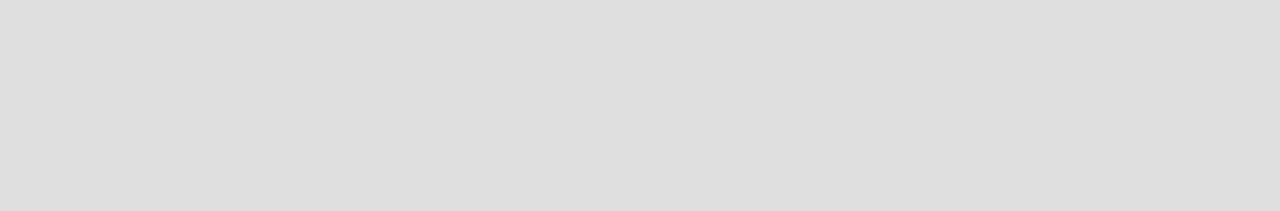
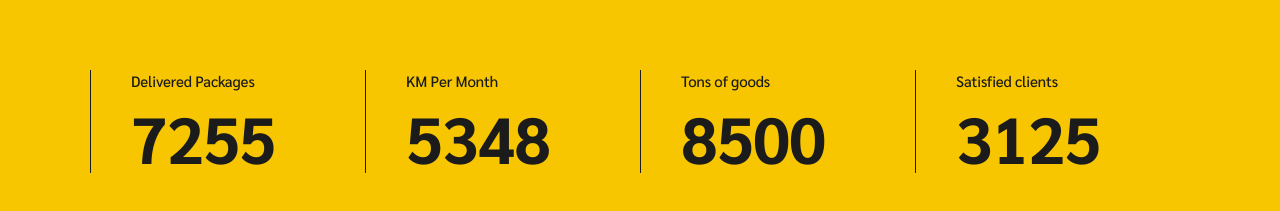
Before and after one commit to macqueen006/cargo, a Next.js app: page / in a window 1280 px wide. Shown: the part 2485-2696 px from the top of the page. Before the commit the page ends 2395 px from the top, so only its background shows below. Built offline with nearby package versions, Linux system fonts and the light colour scheme.

Commit message:
added the Counters section to the home page

```diff
--- a/app/(home)/_components/Counters.tsx
+++ b/app/(home)/_components/Counters.tsx
@@ -1,8 +1,8 @@
 const Counters = () => {
     return (
       <section className="py-[16rem] bg-main-color block relative">
-        <div className="px-[4rem] w-full flex flex-wrap relative">
-          <div className="w-full flex content-start pb-[7rem]">
+        <div className="px-[4rem] lg:px-0 w-full flex flex-wrap relative max-w-[1100px] mx-auto">
+          <div className="w-full flex content-start pb-[7rem] lg:pb-0 sm:basis-1/2 lg:basis-1/4">
             <div className="pl-[4rem] border-l border-dark-color">
               <h6 className="mb-[1rem] text-[1.5rem] leading-[2.1rem] -tracking-[0.015rem] font-medium">
                 Delivered Packages
@@ -13,7 +13,7 @@ const Counters = () => {
             </div>
           </div>
           {/* counter */}
-          <div className="w-full flex content-start pb-[7rem]">
+          <div className="w-full flex content-start pb-[7rem] lg:pb-0 sm:basis-1/2 lg:basis-1/4">
             <div className="pl-[4rem] border-l border-dark-color">
               <h6 className="mb-[1rem] capitalize text-[1.5rem] leading-[2.1rem] -tracking-[0.015rem] font-medium">
                 KM Per Month
@@ -24,7 +24,7 @@ const Counters = () => {
             </div>
           </div>
           {/* counter */}
-          <div className="w-full flex content-start pb-[7rem]">
+          <div className="w-full flex content-start pb-[7rem] lg:pb-0 sm:basis-1/2 lg:basis-1/4">
             <div className="pl-[4rem] border-l border-dark-color">
               <h6 className="mb-[1rem] text-[1.5rem] leading-[2.1rem] -tracking-[0.015rem] font-medium">
                 Tons of goods
@@ -35,7 +35,7 @@ const Counters = () => {
             </div>
           </div>
           {/* counter */}
-          <div className="w-full flex content-start pb-[7rem]">
+          <div className="w-full flex content-start pb-[7rem] lg:pb-0 sm:basis-1/2 lg:basis-1/4">
             <div className="pl-[4rem] border-l border-dark-color">
               <h6 className="mb-[1rem] text-[1.5rem] leading-[2.1rem] -tracking-[0.015rem] font-medium">
                 Satisfied clients
--- a/app/(home)/page.tsx
+++ b/app/(home)/page.tsx
@@ -6,7 +6,7 @@ import MobileHeader from "@/components/navigators/MobileHeader";
 import OurSolutions from "./_components/OurSolutions";
 import OurServicesColumns from "./_components/OurServicesColumns";
 import Testimonials from "./_components/Testimonials";
-// import Counters from "./_components/Counters";
+import Counters from "./_components/Counters";
 // import MoreInfo from "./_components/MoreInfo";
 // import OurDevelopers from "./_components/OurDevelopers";
 // import Frame from "./_components/Frame";
@@ -26,8 +26,8 @@ export default function Home() {
           <OurSolutions />
           <OurServicesColumns />
           <Testimonials />
-          {/* <Counters />
-          <MoreInfo />
+          <Counters />
+          {/* <MoreInfo />
           <OurDevelopers />
           <Frame />
           <PricingRange />
```
